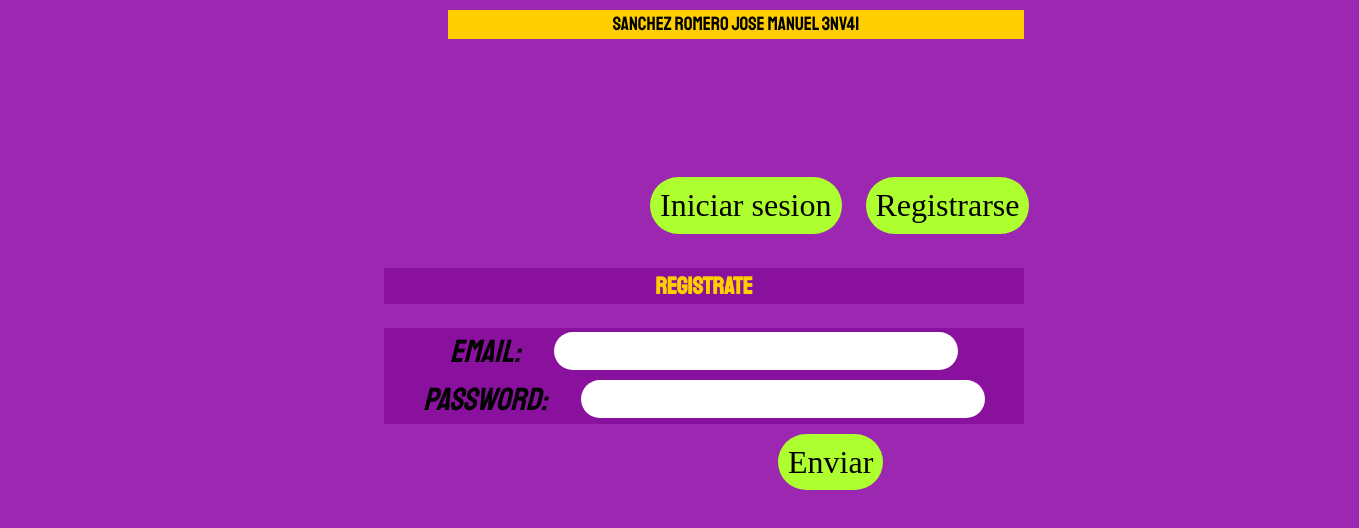
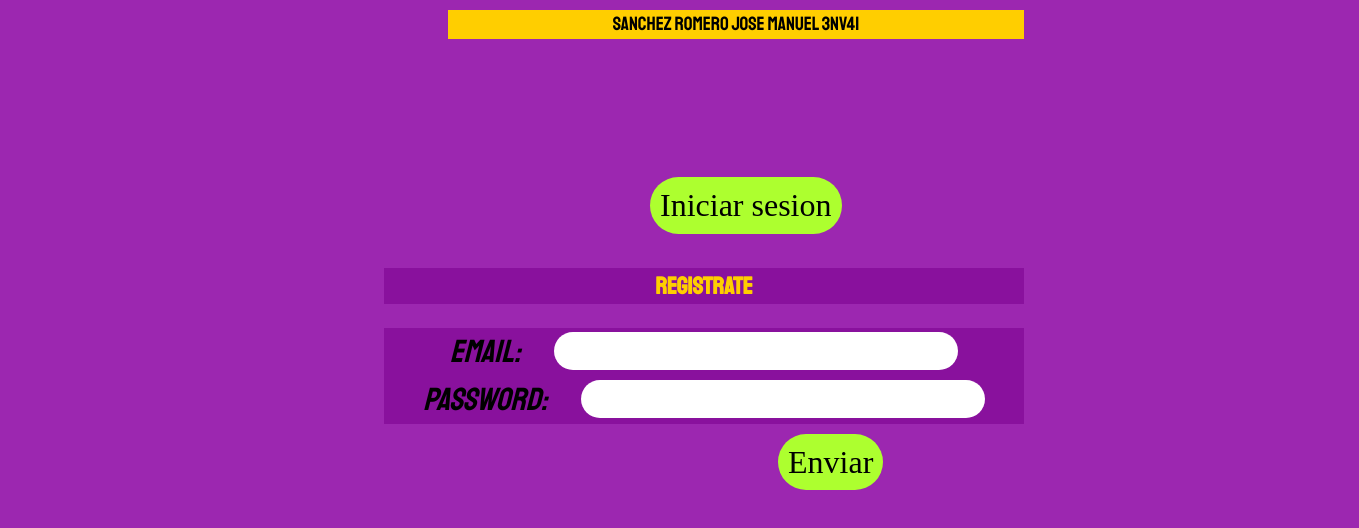
Before and after one commit to tiendaOnlineWeb3nv41/tiendaOnlineWeb.github.io, a plain HTML site: page index.html in a window 1280 px wide. Shown: the whole page, 1359 px wide, since content can reach past the window. Drawn offline with Linux system fonts and the light colour scheme.

Commit message:
Update index.html

```diff
--- a/index.html
+++ b/index.html
@@ -19,7 +19,7 @@
     </div>
     <div class="botones_inicio">
         <button class="btn_inicia" type="button" onclick="loginWithGoogle()">Iniciar sesion</button>
-        <button class="btn_inicia" type="button" onclick="registraUsuario()">Registrarse</button>
+
         <output class="botones_inicio" id="enviar">
 
         </output>
```
